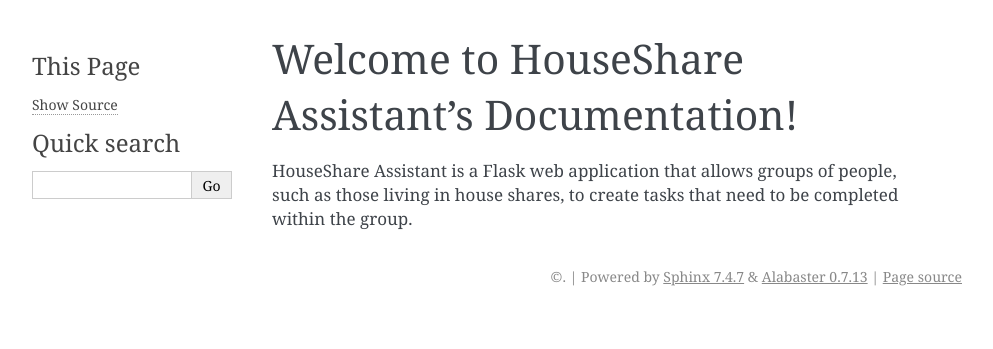
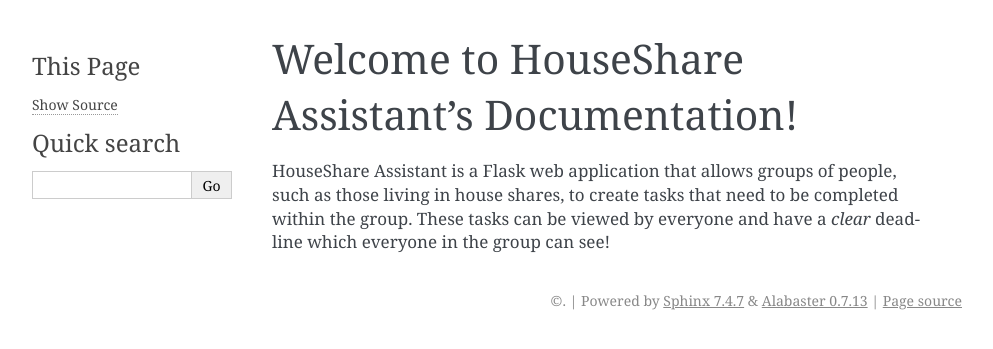
Before and after one commit to up2194063/SETAP-Owen-and-Billy, a Sphinx documentation site: the page built from docs/index.rst, in a window 1280 px wide. Shown: the top 349 px of the page, without its empty margins (148-1141 px from the left). Built offline with Sphinx 7.4.7, drawn with Linux system fonts in a browser that asks for light colours.

Commit message:
Update index.rst

```diff
--- a/docs/index.rst
+++ b/docs/index.rst
@@ -2,3 +2,4 @@
 ================================================
 
 HouseShare Assistant is a Flask web application that allows groups of people, such as those living in house shares, to create tasks that need to be completed within the group.
+These tasks can be viewed by everyone and have a *clear* deadline which everyone in the group can see!
```
